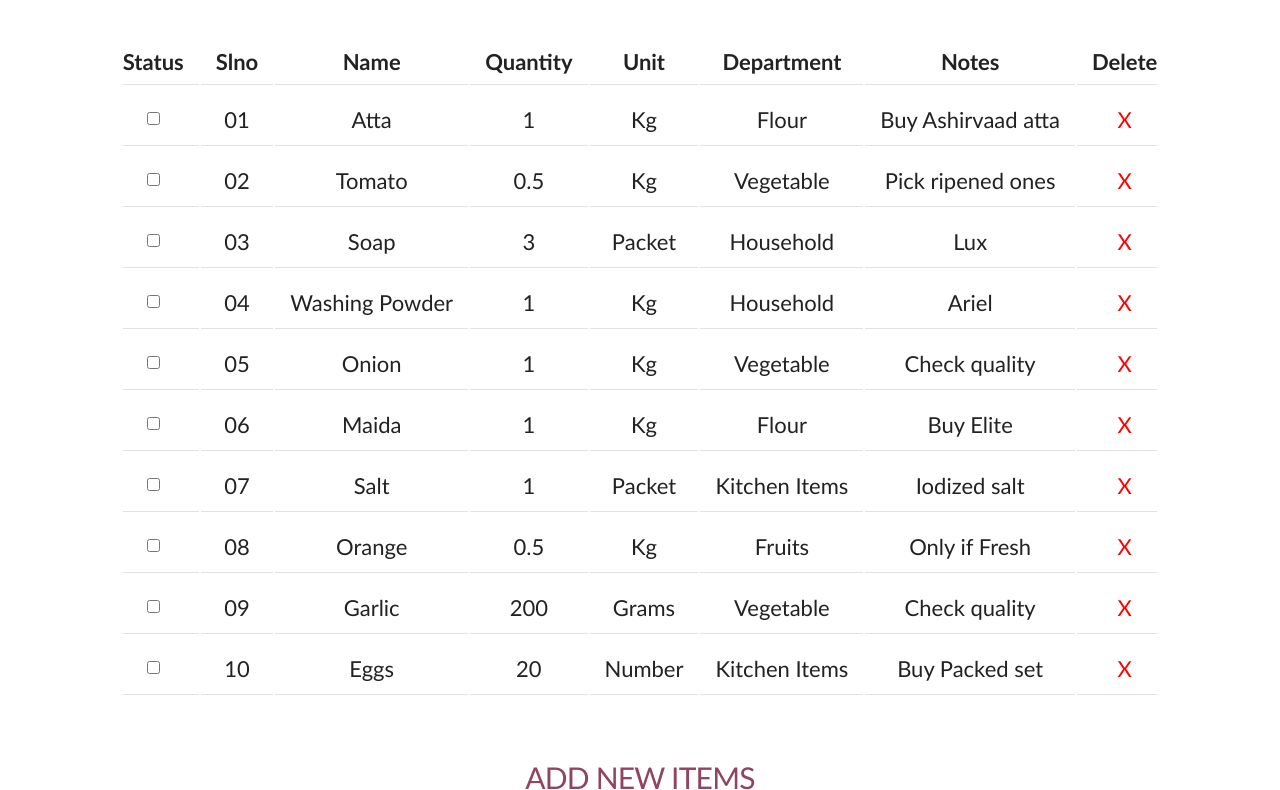
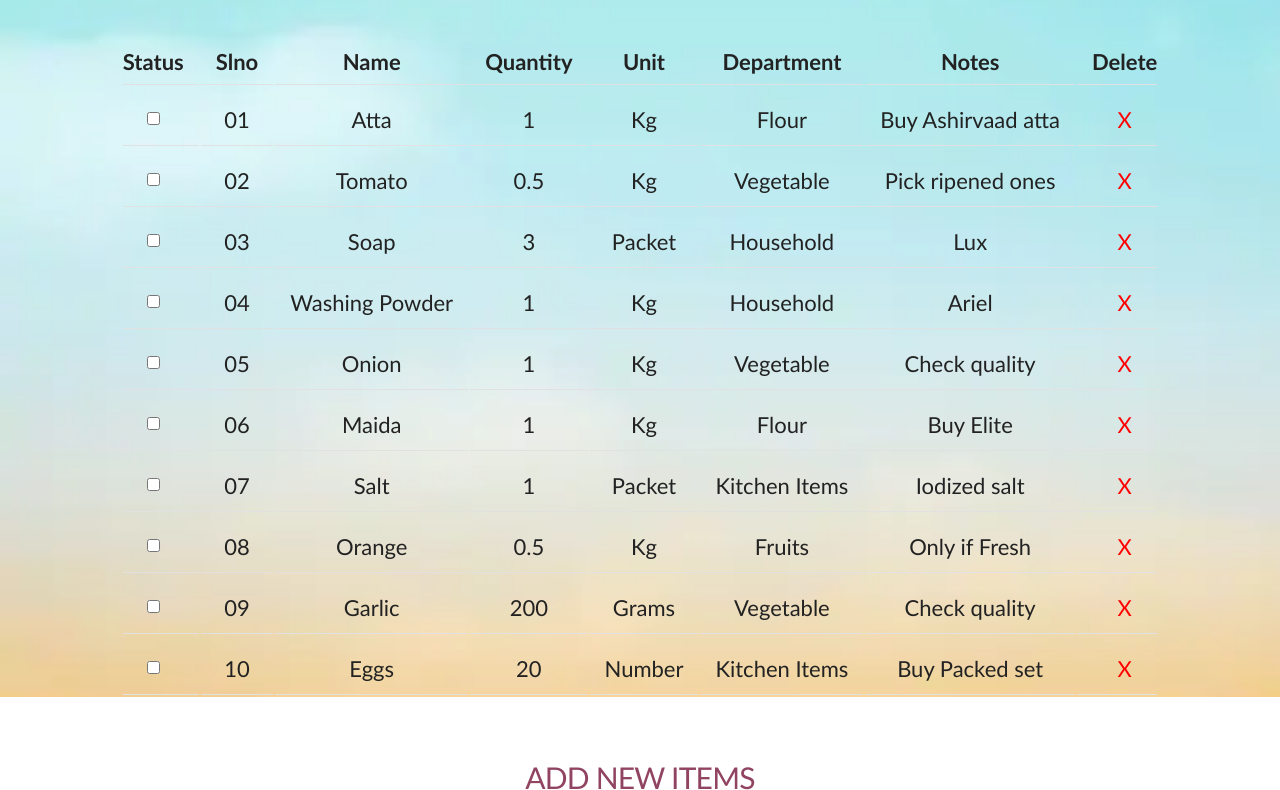
Before and after one commit to KeziaAnnMathew/ICT-BadgeActivity1, a plain HTML site: page index.html in a window 1280 px wide. Shown: the part 151-941 px from the top of the page. Drawn offline with nearby package versions, Linux system fonts and the light colour scheme; the site is published under a folder, as on GitHub Pages, so addresses that start at the root find nothing.

Commit message:
third commit

```diff
--- a/grocery.css
+++ b/grocery.css
@@ -9,7 +9,7 @@ body{
     background-color: white;
 }
 .table{
-     background-image: url(/bg1.webp);
+     background-image: url(bg1.webp);
      background-repeat: no-repeat;
      background-size: cover;
 }
```
